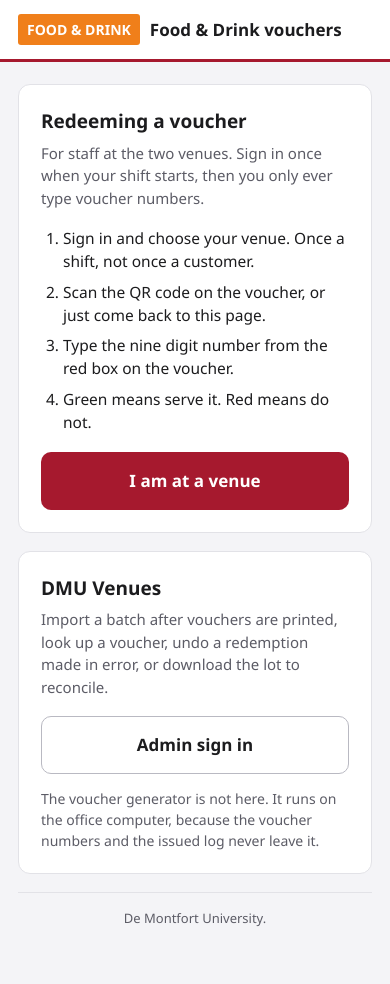
After one commit to DMU-voucher/Dmu, a Flask app: template redeem/templates/choose.html in a window 390 px wide. The commit adds this page. Run offline with Flask 3, Linux system fonts and the light colour scheme; the template is opened without the code that fills it, so the values that code supplies are empty.

Commit message:
Land on a choice of vendor or admin, with the vendor steps spelled out
Anyone arriving without a session now gets two clearly separated paths rather
than the vendor sign-in with an admin link hidden in the footer.

The vendor card carries the four steps, because a vendor reads them once, on a
phone, mid-shift. The admin card says where the generator actually lives: on the
office computer, not here, since the number pool and the issued log never leave
it.

A vendor already signed in still goes straight to the number entry. The QR code
is identical on every voucher, so this route is hit once per customer, and a
menu in front of it would be a tap per customer with a queue waiting.

Co-Authored-By: Claude Opus 5 <noreply@anthropic.com>

```diff
--- a/redeem/app.py
+++ b/redeem/app.py
@@ -177,12 +177,22 @@ def signout():
 
 @app.get("/")
 def root():
+    """Where the QR code lands, and where anybody typing the address lands.
+
+    A vendor mid-shift goes straight to the number entry. The QR code is the
+    same on every voucher, so this route is hit once per customer, and putting a
+    menu in front of it would mean a tap per customer at a till with a queue.
+
+    Only somebody not signed in sees the choice of vendor or admin.
+    """
     if settings.configured():
         return render_template("unconfigured.html",
                                missing=settings.configured()), 503
-    if not vendor_signed_in():
-        return redirect(url_for("signin"))
-    return redirect(url_for("home"))
+    if vendor_signed_in():
+        return redirect(url_for("home"))
+    if admin_signed_in():
+        return redirect(url_for("admin"))
+    return render_template("choose.html")
 
 
 @app.get("/home")
--- a/redeem/static/site.css
+++ b/redeem/static/site.css
@@ -278,6 +278,15 @@ table.grid .ref { font-family: Consolas, "Courier New", monospace; font-weight:
 .row > * { flex: 1 1 220px; }
 .row > .shrink { flex: 0 0 auto; }
 
+/* The vendor's four steps on the landing page. Numbered, because a vendor
+   reads this once, on a phone, probably in a hurry. */
+.steps { margin: 0 0 18px; padding-left: 22px; color: var(--ink); font-size: 15.5px; }
+.steps li { margin-bottom: 7px; }
+.steps li:last-child { margin-bottom: 0; }
+
+/* Small print inside a card, where .sub only applies inside a label. */
+.card > .sub { color: var(--ink-soft); font-size: 14px; margin: 14px 0 0; }
+
 @media (max-width: 560px) {
   .verdict h2 { font-size: 22px; }
   .verdict .amount { font-size: 34px; }
--- /dev/null
+++ b/redeem/templates/choose.html
@@ -0,0 +1,38 @@
+{% extends "_base.html" %}
+{% block heading %}Food &amp; Drink vouchers{% endblock %}
+{% block content %}
+
+  <div class="card">
+    <h2>Redeeming a voucher</h2>
+    <p class="hint">
+      For staff at the two venues. Sign in once when your shift starts, then you
+      only ever type voucher numbers.
+    </p>
+
+    <ol class="steps">
+      <li>Sign in and choose your venue. Once a shift, not once a customer.</li>
+      <li>Scan the QR code on the voucher, or just come back to this page.</li>
+      <li>Type the nine digit number from the red box on the voucher.</li>
+      <li>Green means serve it. Red means do not.</li>
+    </ol>
+
+    <a class="btn primary block" href="{{ url_for('signin') }}">I am at a venue</a>
+  </div>
+
+  <div class="card">
+    <h2>DMU Venues</h2>
+    <p class="hint">
+      Import a batch after vouchers are printed, look up a voucher, undo a
+      redemption made in error, or download the lot to reconcile.
+    </p>
+    <a class="btn secondary block" href="{{ url_for('admin') }}">Admin sign in</a>
+    <p class="sub">
+      The voucher generator is not here. It runs on the office computer, because
+      the voucher numbers and the issued log never leave it.
+    </p>
+  </div>
+
+{% endblock %}
+{% block foot %}
+  De Montfort University.
+{% endblock %}
```
